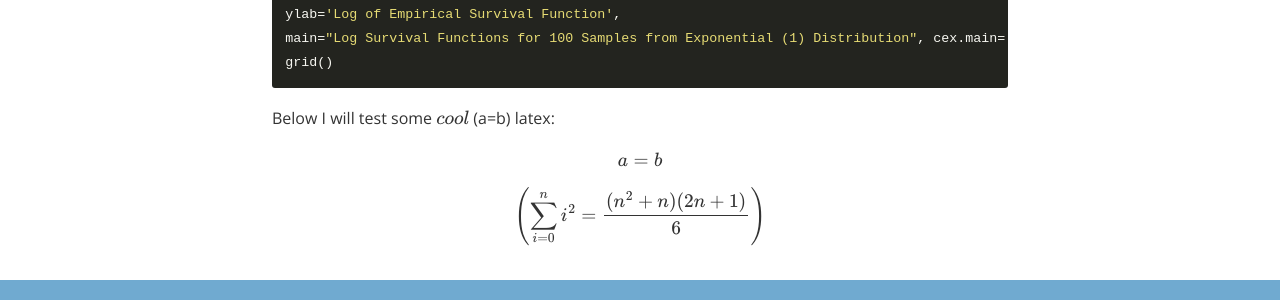
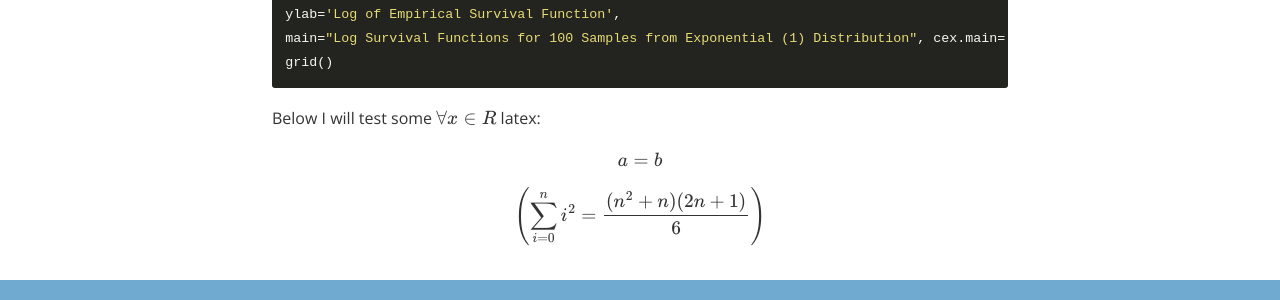
Before and after one commit to umranhaji/umranhaji.github.io, a Jekyll site: the page built from about.md, in a window 1280 px wide. Shown: the part 1128-1428 px from the top of the page. Built offline with Jekyll 4.4.1, drawn with Linux system fonts in a browser that asks for light colours; nearby versions of some CDN libraries; formulas are drawn with MathJax 3.

Commit message:
Updated 'about.md' via CloudCannon

````diff
--- a/about.md
+++ b/about.md
@@ -34,7 +34,7 @@ main="Log Survival Functions for 100 Samples from Exponential (1) Distribution",
 grid()
 ```
 
-Below I will test some $cool$ \(a=b\) latex:
+Below I will test some $$\forall x \in R$$ latex:
 
 $$a = b$$
 
````
